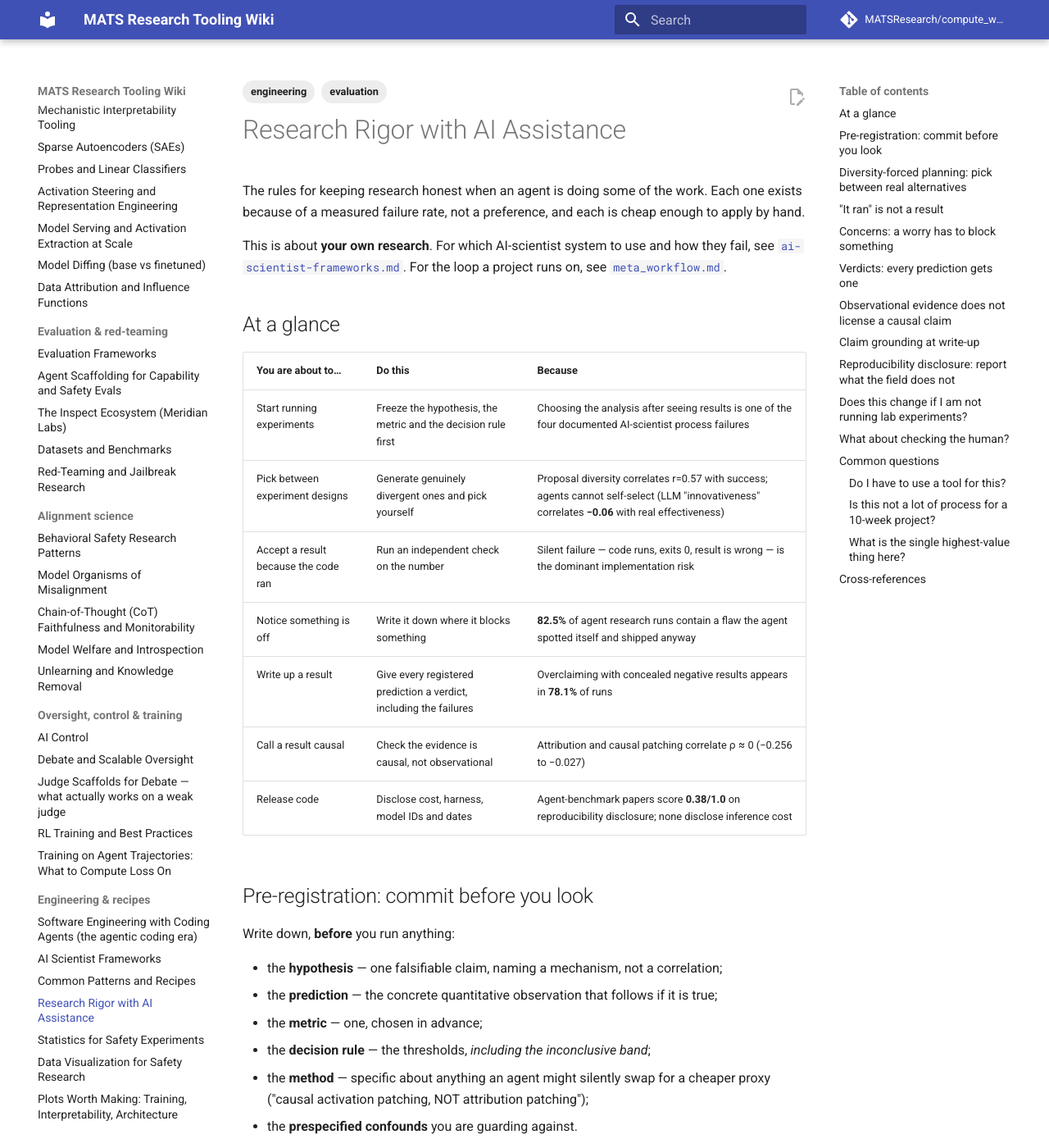
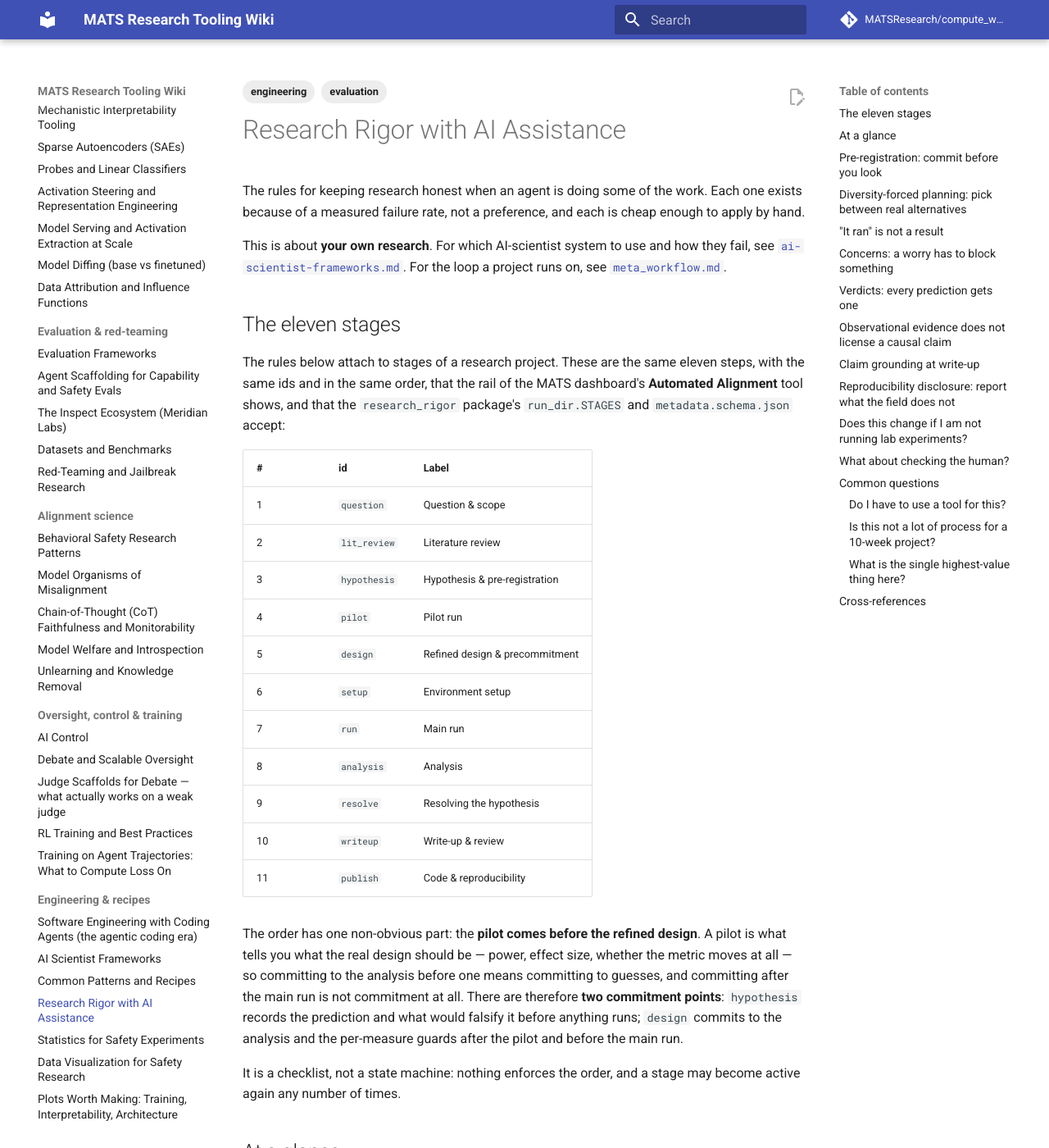
Before and after one commit to MATSResearch/compute_wiki, an MkDocs documentation site: the page built from docs/engineering/research-rigor.md, in a window 1280 px wide and 1400 px high. Shown: the whole window at 82% size. Built offline with MkDocs 1.6.1 and Material for MkDocs 9.7.7, drawn with Linux system fonts in a browser that asks for light colours; comment, search, counter and statistics services are not loaded; some of the changed text lies outside the part shown.

Commit message:
Align the rigor material with the dashboard tool's eleven research stages
The dashboard's Automated Alignment tool (RESEARCH_STAGES in
mats_dashboards/src/auto_alignment.py) defines eleven stages with the pilot
deliberately before the refined design, so there are two commitment points:
the prediction and falsifier in `hypothesis` before anything runs, the
analysis plan and per-measure guards in `design` after the pilot. The wiki's
rigor package, schema and doc had drifted to a nine-stage vocabulary with a
single commitment point.

- run_dir.STAGES and metadata.schema.json now carry the tool's eleven ids in
  its order; tests, verify.py's default stage and the schemas.md examples use
  the new names.
- research-rigor.md lists the stages, says they are the tool's rail, and
  splits pre-registration into hypothesis -> pilot -> design. The two
  implementation-changelog paragraphs are replaced by one plain sentence each.
- docs/index.md gets an entry point and an "I want to" row for the doc.
- Stale paths from the old repo are fixed: docs/schemas.md -> templates/
  schemas.md, templates/run_dir/ -> templates/, docs/architecture.md and
  supervision_attention_checks.md are named as living in mats_dashboards,
  the schema $id points at this repo, layer jargon and MVP bookkeeping go.
- preregister.main is installed as `research-rigor-prereg`; freeze and
  check are documented in both READMEs. Test count updated to 115.

Also carries the previously uncommitted writing_gate change: non-finite
values and an invalid tolerance can no longer ground a numeric claim, with
two tests.

Co-Authored-By: Claude Fable 5.1 <noreply@anthropic.com>
Claude-Session: https://claude.ai/code/session_01MNVbgHhoZLmTBmL7DfGRZb

```diff
--- a/docs/engineering/research-rigor.md
+++ b/docs/engineering/research-rigor.md
@@ -16,11 +16,44 @@ how they fail, see
 project runs on, see
 [`meta_workflow.md`](https://github.com/MATSResearch/compute_wiki/blob/master/project_templates/meta_workflow.md).
 
+## The eleven stages
+
+The rules below attach to stages of a research project. These are the same
+eleven steps, with the same ids and in the same order, that the rail of the
+MATS dashboard's **Automated Alignment** tool shows, and that the
+`research_rigor` package's `run_dir.STAGES` and `metadata.schema.json` accept:
+
+| # | id | Label |
+|---|---|---|
+| 1 | `question` | Question & scope |
+| 2 | `lit_review` | Literature review |
+| 3 | `hypothesis` | Hypothesis & pre-registration |
+| 4 | `pilot` | Pilot run |
+| 5 | `design` | Refined design & precommitment |
+| 6 | `setup` | Environment setup |
+| 7 | `run` | Main run |
+| 8 | `analysis` | Analysis |
+| 9 | `resolve` | Resolving the hypothesis |
+| 10 | `writeup` | Write-up & review |
+| 11 | `publish` | Code & reproducibility |
+
+The order has one non-obvious part: the **pilot comes before the refined
+design**. A pilot is what tells you what the real design should be — power,
+effect size, whether the metric moves at all — so committing to the analysis
+before one means committing to guesses, and committing after the main run is
+not commitment at all. There are therefore **two commitment points**:
+`hypothesis` records the prediction and what would falsify it before anything
+runs; `design` commits to the analysis and the per-measure guards after the
+pilot and before the main run.
+
+It is a checklist, not a state machine: nothing enforces the order, and a stage
+may become active again any number of times.
+
 ## At a glance
 
 | You are about to… | Do this | Because |
 |---|---|---|
-| Start running experiments | Freeze the hypothesis, the metric and the decision rule first | Choosing the analysis after seeing results is one of the four documented AI-scientist process failures |
+| Start running anything | Record the prediction and its falsifier first (`hypothesis`); after the pilot, freeze the metric, decision rule and guards before the main run (`design`) | Choosing the analysis after seeing results is one of the four documented AI-scientist process failures |
 | Pick between experiment designs | Generate genuinely divergent ones and pick yourself | Proposal diversity correlates r=0.57 with success; agents cannot self-select (LLM "innovativeness" correlates **−0.06** with real effectiveness) |
 | Accept a result because the code ran | Run an independent check on the number | Silent failure — code runs, exits 0, result is wrong — is the dominant implementation risk |
 | Notice something is off | Write it down where it blocks something | **82.5%** of agent research runs contain a flaw the agent spotted itself and shipped anyway |
@@ -30,20 +63,38 @@ project runs on, see
 
 ## Pre-registration: commit before you look
 
-Write down, **before** you run anything:
+Pre-registration happens at two points, on either side of the pilot.
+
+**In `hypothesis`, before anything runs**, write down:
 
 - the **hypothesis** — one falsifiable claim, naming a mechanism, not a correlation;
 - the **prediction** — the concrete quantitative observation that follows if it is true;
+- the **falsifier** — what result would show it false.
+
+These are kept permanently and are not edited afterwards; that is what makes
+them a pre-registration rather than a summary.
+
+**Then run a small `pilot`**: does the pipeline work end to end, does the metric
+move at all, how big is the effect? Record the result, including a null one.
+The pilot is the only thing that can tell you what the real design should be.
+
+**In `design`, after the pilot and before the main run**, use what it taught you
+to commit to:
+
 - the **metric** — one, chosen in advance;
 - the **decision rule** — the thresholds, *including the inconclusive band*;
 - the **method** — specific about anything an agent might silently swap for a
   cheaper proxy ("causal activation patching, NOT attribution patching");
-- the **prespecified confounds** you are guarding against.
+- the **prespecified confounds** you are guarding against;
+- a **guard for each measure** — the cheap way that number could move without
+  the claim being true, and the check that would catch it.
 
-Then make it tamper-evident: commit the file to git before any results exist, so
-its timestamp provably predates them. At analysis time, diff what you actually
-did against what you registered and report the deviations rather than quietly
-absorbing them.
+Then make both commitments tamper-evident: commit the file to git before the
+results it governs exist, so its timestamp provably predates them. At analysis
+time, diff what you actually did against what you registered and report the
+deviations rather than quietly absorbing them. The pilot does not license
+rewriting the hypothesis or the falsifier; if the pilot changes what you
+believe, that is a new registered prediction, not an edit to the old one.
 
 **Why this one first:** it is the cheapest rigor mechanism that exists and
 almost nothing does it. Across a 317-paper survey of automated-science tooling,
@@ -166,6 +217,10 @@ decision rule you froze.
   conclusion-formation failure. One model is one model; one dataset is one
   dataset. A claim narrower than your evidence is always fine.
 
+- **A verdict is signed once and holds through `writeup` and `publish`.** A
+  prediction without a signed verdict blocks the write-up and the release, not
+  only the `resolve` step.
+
 ## Observational evidence does not license a causal claim
 
 Keep the two kinds of evidence **syntactically distinct** so you cannot slide
@@ -189,7 +244,9 @@ silently upgrading the language is not.
 ## Claim grounding at write-up
 
 Every number in the prose traces to a result artifact you can open. Every
-hypothesis claim traces to the registered prediction and its verdict.
+hypothesis claim traces to the registered prediction and its verdict. An
+infinite or NaN value is not measured evidence and cannot ground a claim; fix
+the calculation first.
 
 **Why the bar is this literal:** an agent instructed to fabricate produced
 papers with *no real experiments* that fooled multi-model LLM reviewers **67–82%**
@@ -316,5 +373,5 @@ reward-lens (arXiv:2604.26130), "Interpretability without Actionability"
 (arXiv:2603.18353), the hypothesis-hivemind paper (arXiv:2605.08956),
 MLRC-Bench (arXiv:2504.09702) and InquiTree (arXiv:2606.09550). Consolidated
 from a 317-paper survey; the full synthesis and per-paper notes live in the
-dashboard repo under `docs/auto_alignment_research/`. Drafted by Claude; pending
+`mats_dashboards` repo under `docs/auto_alignment_research/`. Drafted by Claude; pending
 MATS research-staff review.
```
Also changed, not shown: docs/index.md (+2 -0 lines), project_templates/research_rigor/README.md (+9 -2 lines), project_templates/research_rigor/components/README.md (+23 -1 lines), project_templates/research_rigor/templates/README.md (+6 -5 lines), project_templates/research_rigor/templates/schemas.md (+11 -11 lines), 11 other files.
